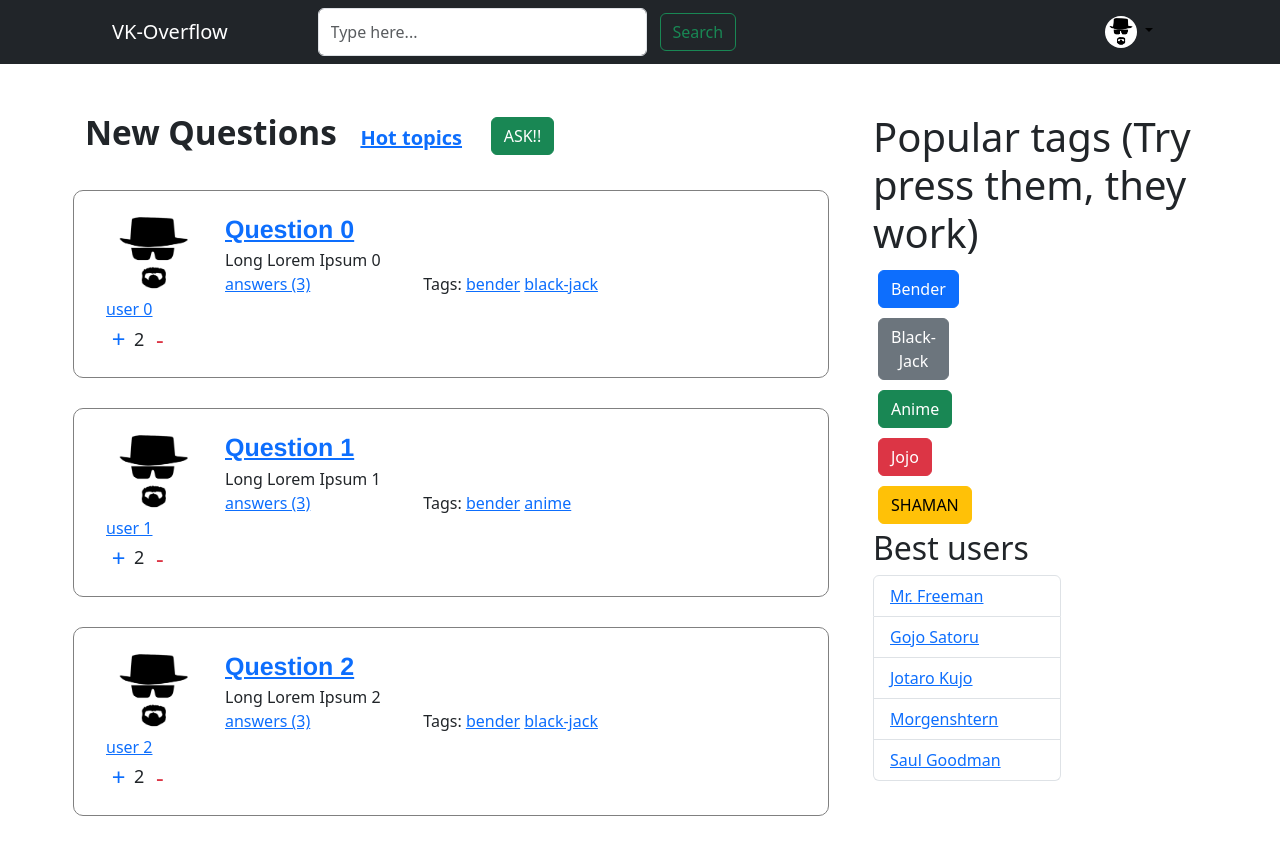
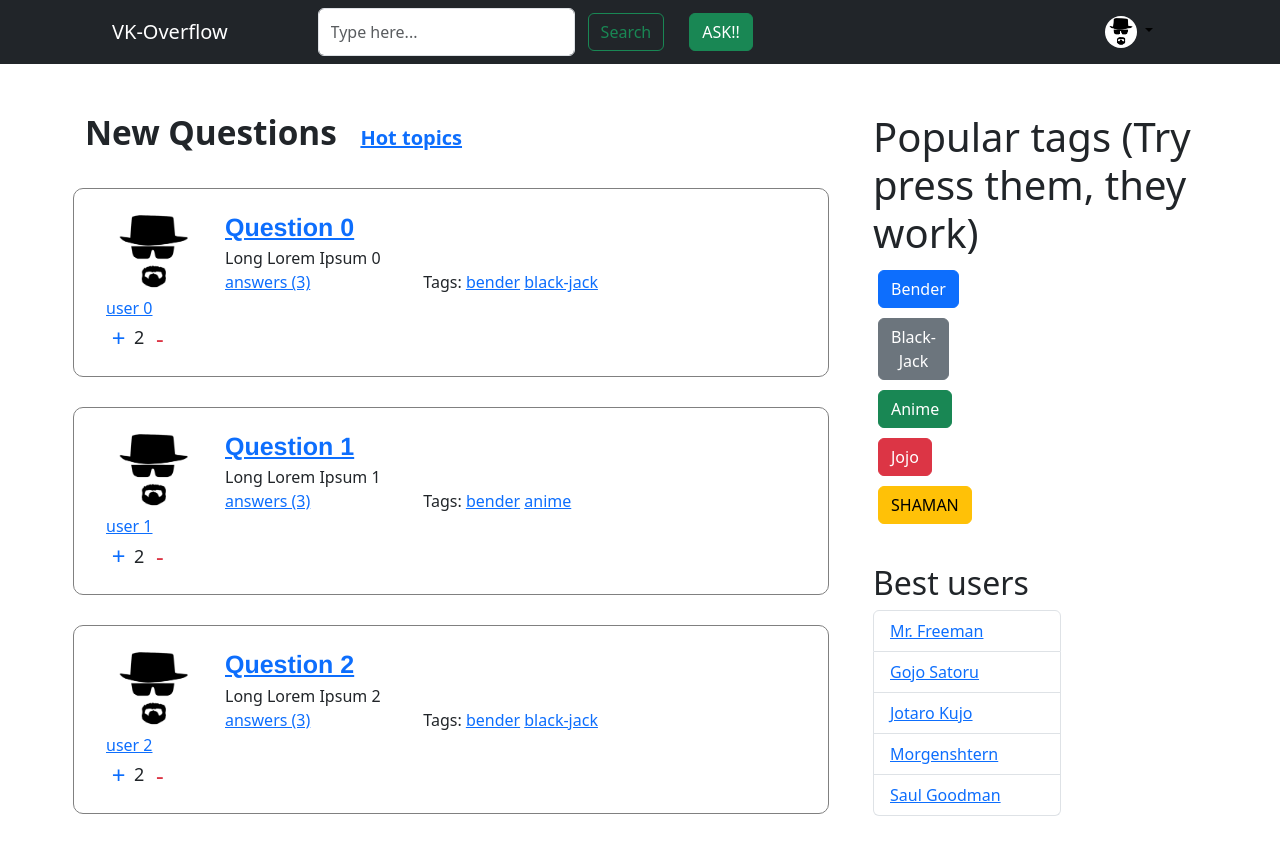
Before and after one commit to WhiskeyMoonlight/VK_Web, a Django app: page / in a window 1280 px wide. Shown: the top 842 px of the page. Run offline with Django 4.2, Linux system fonts and the light colour scheme; some libraries are stand-ins or nearby versions.

Commit message:
The Final Cut v1.5

```diff
--- a/templates/index.html
+++ b/templates/index.html
@@ -7,8 +7,6 @@
     <div class="row title">
         <div class="titles">New Questions
             <a href="{% url 'hot' %}" style="font-size: 15pt; padding-left: 15px;">Hot topics</a>
-            <a role="button" class="btn btn-success"
-               href="{% url 'ask' %}" style="margin-left: 20px">ASK!!</a>
         </div>
     </div>
 
--- a/templates/layouts/base.html
+++ b/templates/layouts/base.html
@@ -25,6 +25,8 @@
                 <form class="d-flex" style="width: auto; min-width: 50%; margin-left: 60px">
                     <input class="form-control me-2" type="search" placeholder="Type here..." aria-label="Search">
                     <button class="btn btn-outline-success" type="submit">Search</button>
+                    <a role="button" class="btn btn-success"
+                       href="{% url 'ask' %}" style="margin-left: 20px">ASK!!</a>
                 </form>
             </div>
             <div class="dropdown text-start" style="margin-right: 115px">
@@ -72,7 +74,7 @@
                         <a role="button" class="btn btn-warning" href="{% url 'tag' tag_name='shaman' %}">SHAMAN</a>
                     </div>
                     <br/>
-                    <h2>Best users</h2>
+                    <h2 style="margin-top: 35px;">Best users</h2>
                     <ul class="list-group" style="margin-bottom: 10px">
                         <li class="list-group-item"><a href="">Mr. Freeman</a></li>
                         <li class="list-group-item"><a href="">Gojo Satoru</a></li>
```
